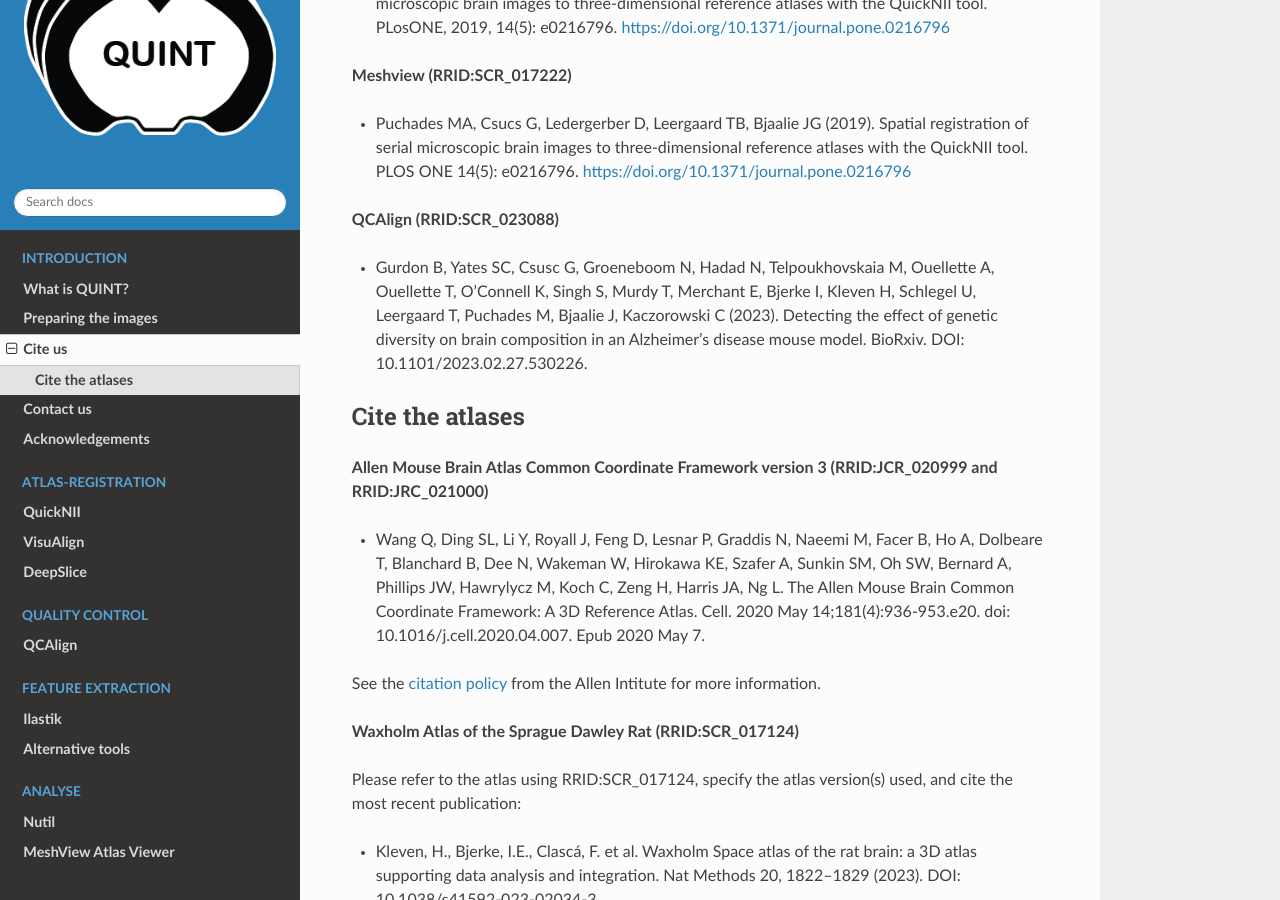
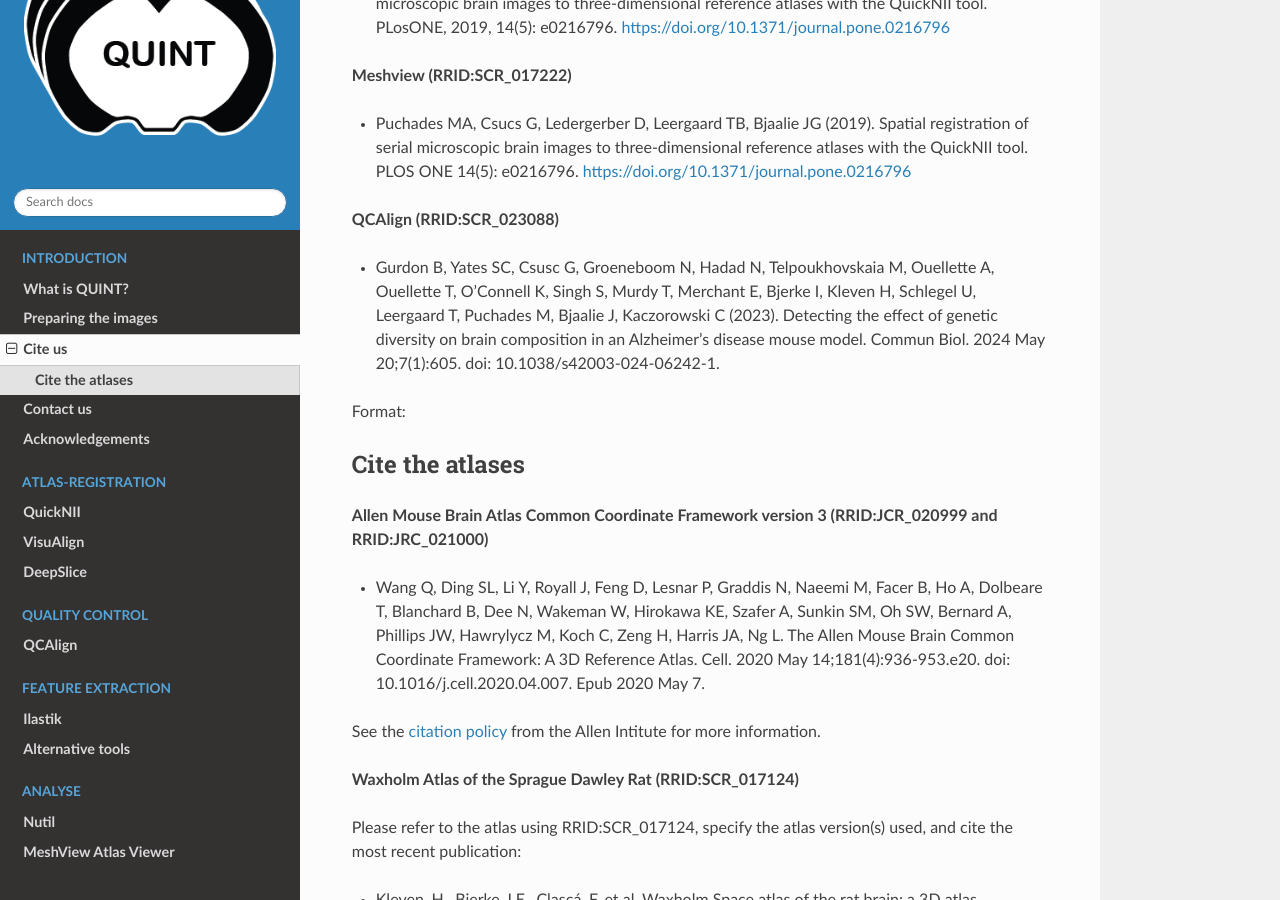
Before and after one commit to Neural-Systems-at-UIO/QUINT_workflow, a Sphinx documentation site: the page built from docs/Publications.rst, in a window 1280 px wide and 900 px high, scrolled down 984 px. Built offline with Sphinx 7.4.7 and the Read the Docs theme 2.0.0, drawn with Linux system fonts in a browser that asks for light colours.

Commit message:
Update Publications.rst

```diff
--- a/docs/Publications.rst
+++ b/docs/Publications.rst
@@ -31,9 +31,8 @@
 
 **QCAlign (RRID:SCR_023088)**
 
-* Gurdon B, Yates SC, Csusc G, Groeneboom N, Hadad N, Telpoukhovskaia M, Ouellette A, Ouellette T, O’Connell K, Singh S, Murdy T, Merchant E, Bjerke I, Kleven H, Schlegel U, Leergaard T, Puchades M, Bjaalie J, Kaczorowski C  (2023). Detecting the effect of genetic diversity on brain composition in an Alzheimer’s disease mouse model. BioRxiv. DOI: 10.1101/2023.02.27.530226.
-
-
+* Gurdon B, Yates SC, Csusc G, Groeneboom N, Hadad N, Telpoukhovskaia M, Ouellette A, Ouellette T, O’Connell K, Singh S, Murdy T, Merchant E, Bjerke I, Kleven H, Schlegel U, Leergaard T, Puchades M, Bjaalie J, Kaczorowski C  (2023). Detecting the effect of genetic diversity on brain composition in an Alzheimer’s disease mouse model. Commun Biol. 2024 May 20;7(1):605. doi: 10.1038/s42003-024-06242-1.
+Format:
 
 **Cite the atlases**
 ---------------------
```
